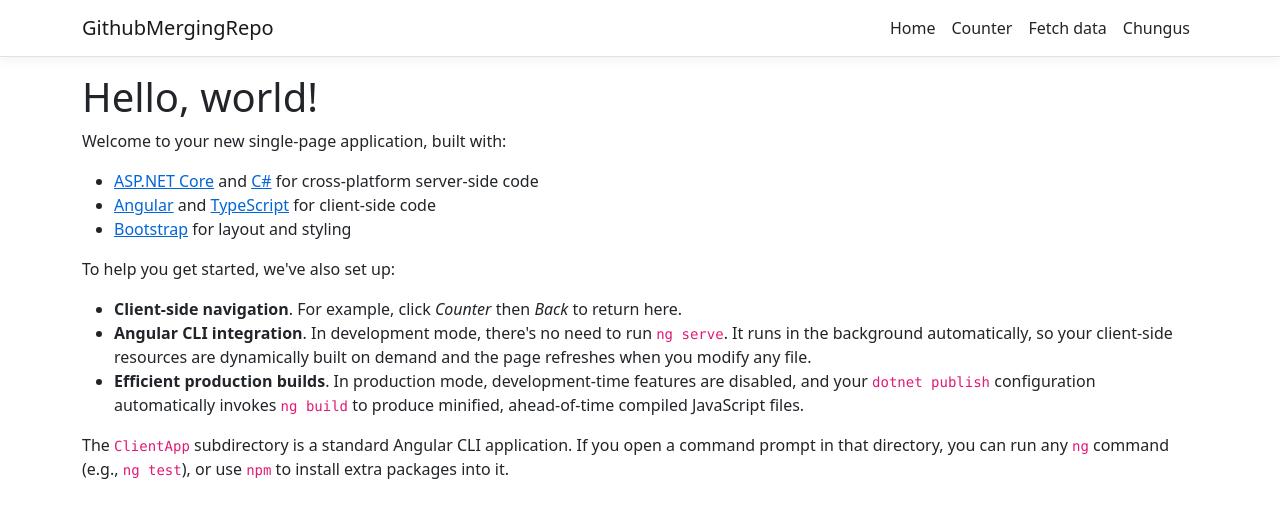
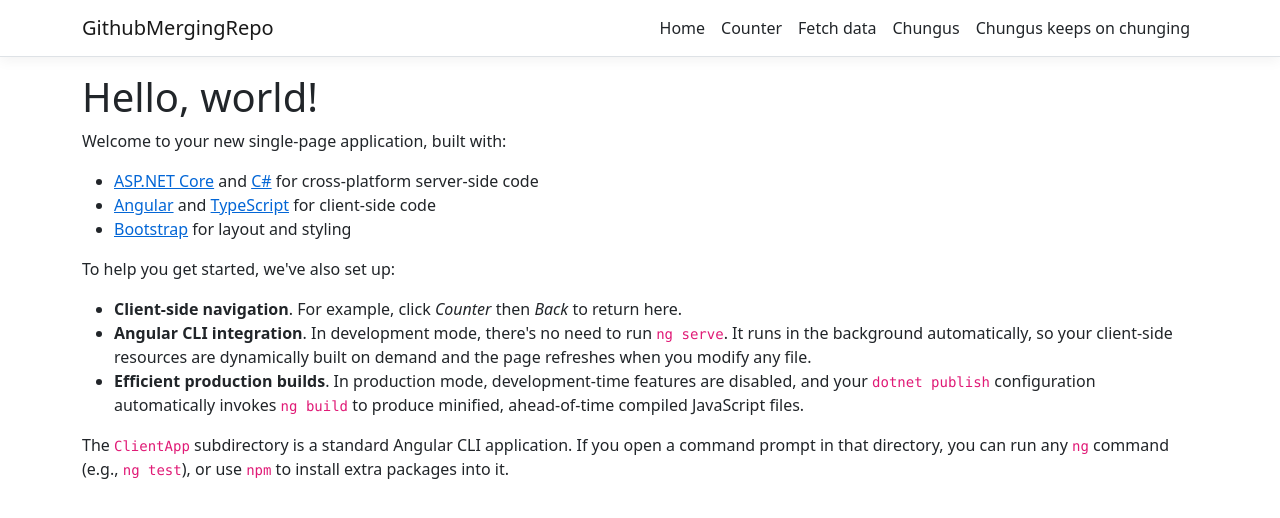
Before and after one commit to Knderson21/GithubMergeRepo, an Angular app in the folder GithubMergingRepo/ClientApp/: page / in a window 1280 px wide. Shown: the top 518 px of the page. Built offline with nearby package versions, Linux system fonts and the light colour scheme.

Commit message:
chungus the chung

```diff
--- a/GithubMergingRepo/ClientApp/src/app/app.module.ts
+++ b/GithubMergingRepo/ClientApp/src/app/app.module.ts
@@ -9,6 +9,7 @@
 import { HomeComponent } from './home/home.component';
 import { CounterComponent } from './counter/counter.component';
 import { FetchDataComponent } from './fetch-data/fetch-data.component';
+import { ChungusComponent } from './chungus/chungus.component';
 
 @NgModule({
   declarations: [
@@ -16,7 +17,8 @@
     NavMenuComponent,
     HomeComponent,
     CounterComponent,
-    FetchDataComponent
+    FetchDataComponent,
+    ChungusComponent
   ],
   imports: [
     BrowserModule.withServerTransition({ appId: 'ng-cli-universal' }),
--- /dev/null
+++ b/GithubMergingRepo/ClientApp/src/app/chungus/chungus.component.html
@@ -0,0 +1 @@
+<p>chungus works!</p>
--- /dev/null
+++ b/GithubMergingRepo/ClientApp/src/app/chungus/chungus.component.ts
@@ -0,0 +1,15 @@
+import { Component, OnInit } from '@angular/core';
+
+@Component({
+  selector: 'app-chungus',
+  templateUrl: './chungus.component.html',
+  styleUrls: ['./chungus.component.css']
+})
+export class ChungusComponent implements OnInit {
+
+  constructor() { }
+
+  ngOnInit(): void {
+  }
+
+}
--- a/GithubMergingRepo/ClientApp/src/app/nav-menu/nav-menu.component.html
+++ b/GithubMergingRepo/ClientApp/src/app/nav-menu/nav-menu.component.html
@@ -42,6 +42,11 @@
               >Chungus</a
             >
           </li>
+          <li class="nav-item" [routerLinkActive]="['link-active']">
+            <a class="nav-link text-dark" [routerLink]="['/fetch-data']"
+              >Chungus keeps on chunging</a
+            >
+          </li>
         </ul>
       </div>
     </div>
```
Also changed, not shown: GithubMergingRepo/ClientApp/src/app/chungus/chungus.component.css (added), 1 other file (tests, documents, lock files or other folders).
